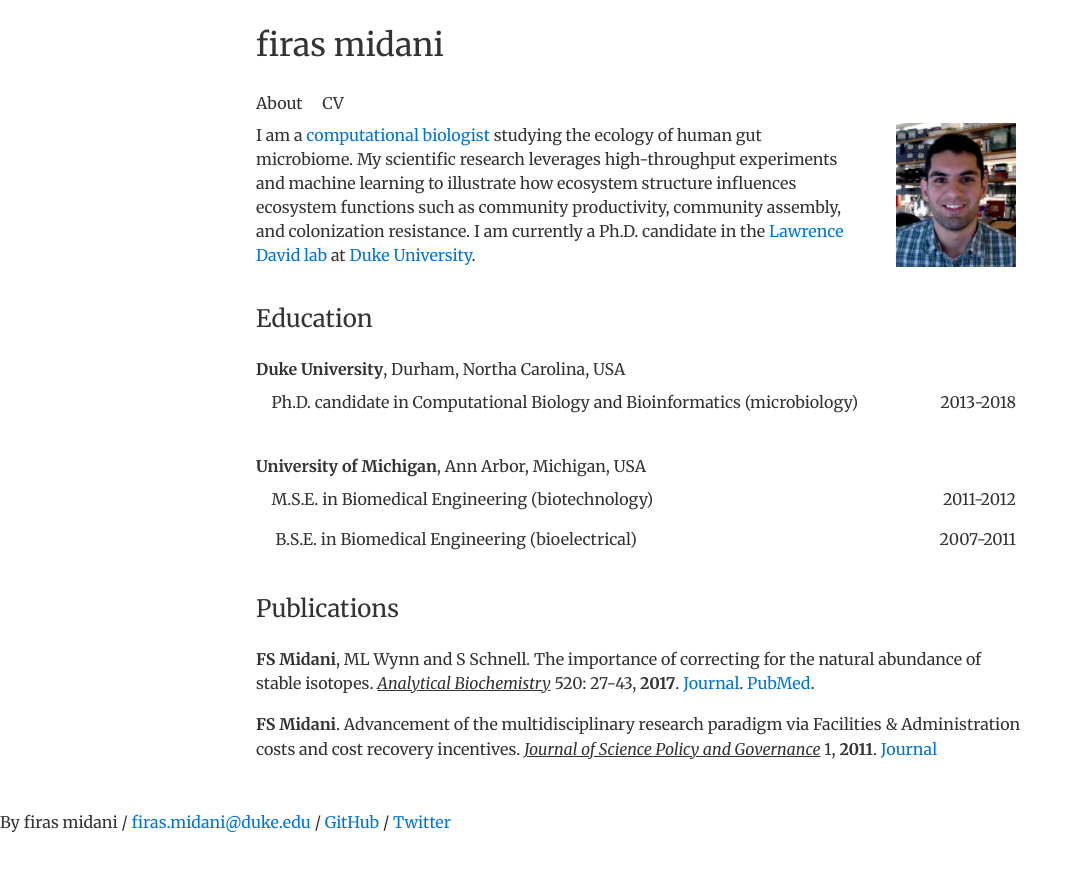
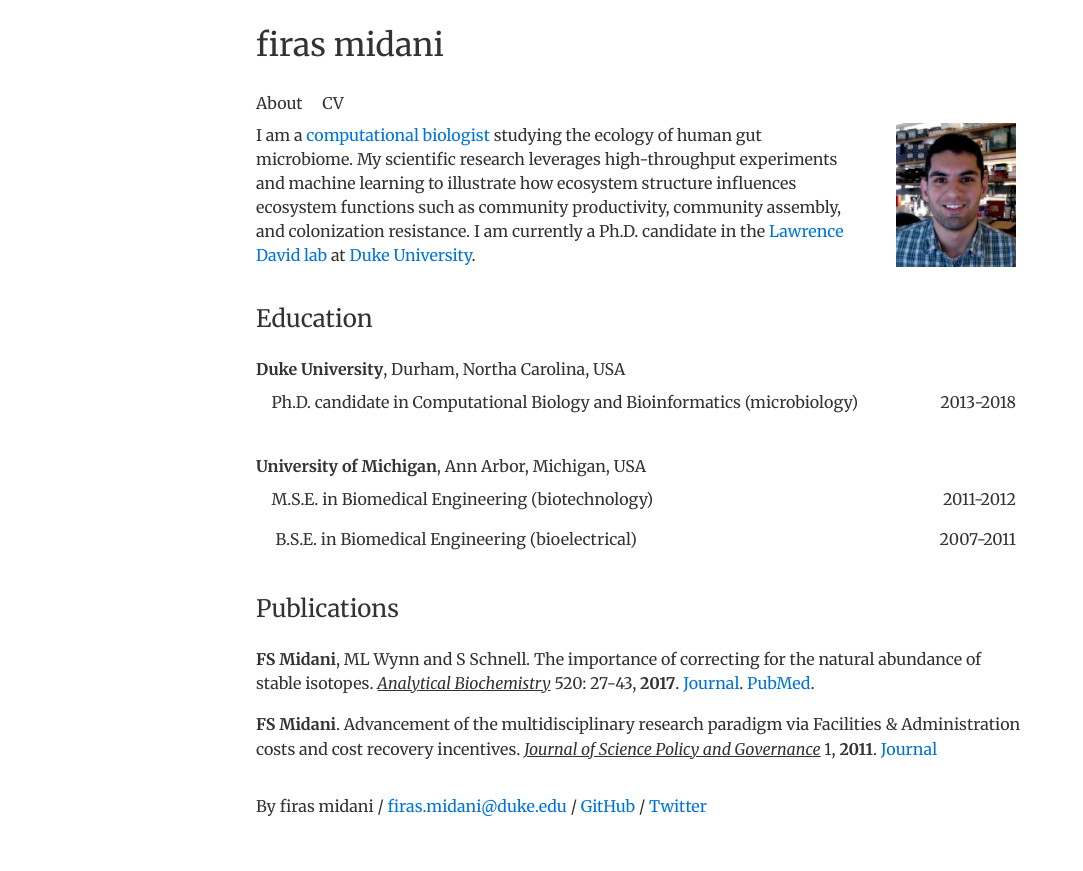
Before and after one commit to firasmidani/firasmidani.github.io, a Jekyll site: the page built from cv/index.html, in a window 1280 px wide. Shown: the top 871 px of the page, without its empty margins (0-1083 px from the left). Built offline with Jekyll 4.4.1, drawn with Linux system fonts in a browser that asks for light colours.

Commit message:
Update default.html

```diff
--- a/_layouts/default.html
+++ b/_layouts/default.html
@@ -16,15 +16,16 @@
             </nav>
         </header>
         {{ content }}
-    </main>
-    <footer class="container">
+    <footer>
 	  <p >
 		By {{ site.title }} /
 		<a href="mailto:{{ site.email }}">{{ site.email }}</a> /
 		<a href="http://github.com/firasmidani">GitHub</a> /
 	    <a href="http://twitter.com/firasmidani">Twitter</a>
 	  </p>
-	</footer>
+    </footer>
+    </main>
+
     {% if site.google_analytics %}
     <script>
         (function(i,s,o,g,r,a,m){i['GoogleAnalyticsObject']=r;i[r]=i[r]||function(){
```
